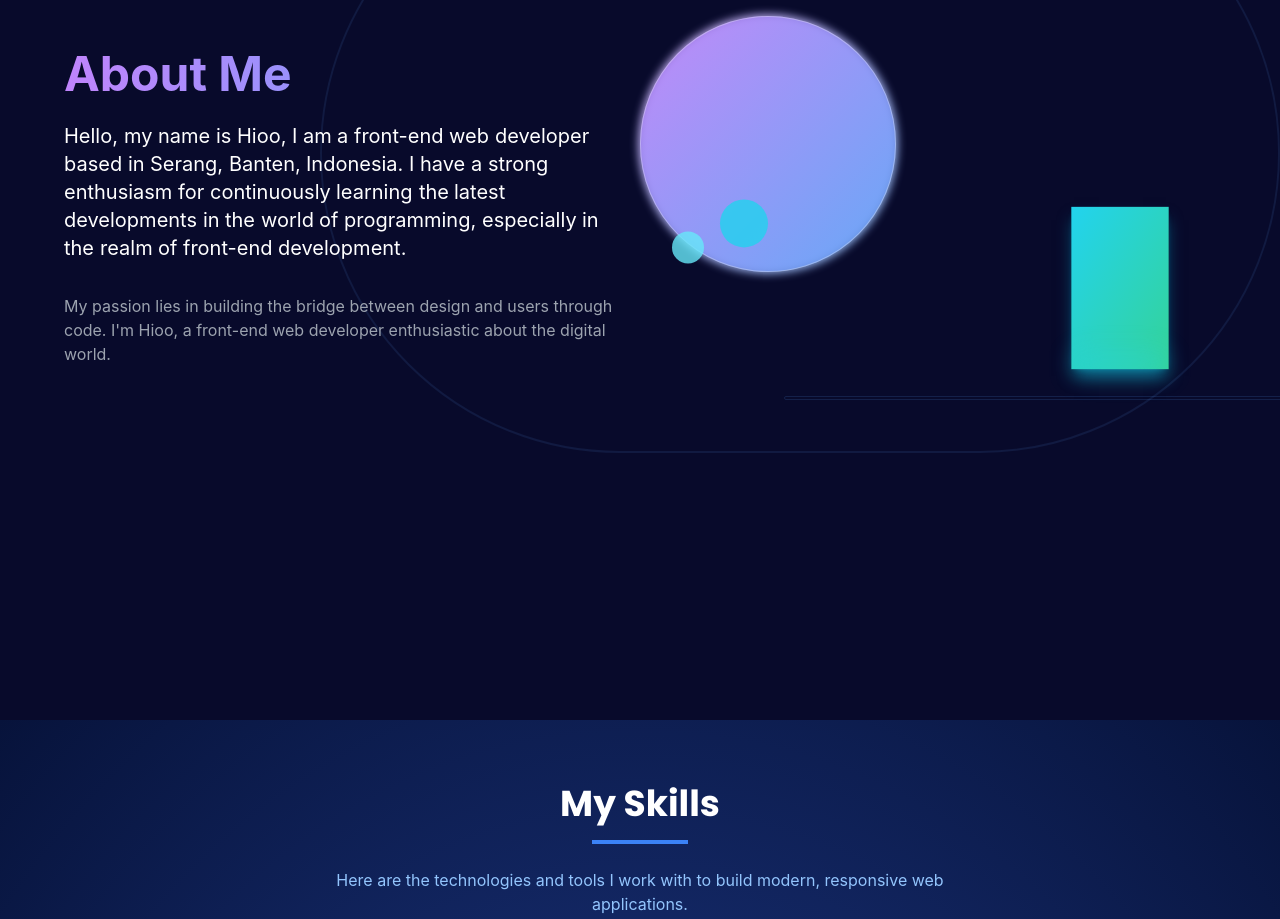
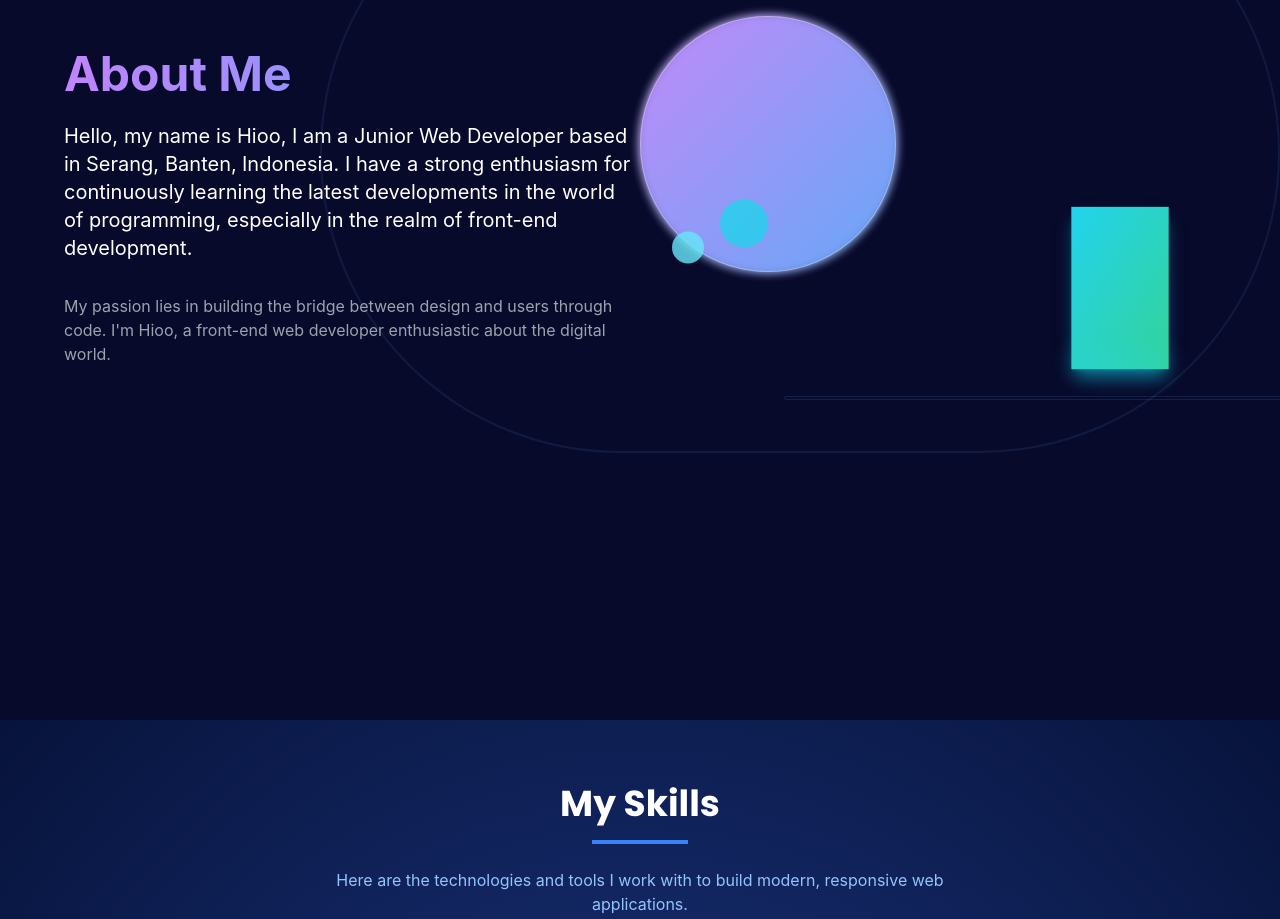
Before and after one commit to hioov1/hioov1-portfolio, a React (Vite) app: page / in a window 1280 px wide. Shown: the part 800-1719 px from the top of the page. Built offline with nearby package versions, Linux system fonts and the light colour scheme; a web font is replaced by a local one.

Commit message:
change about

```diff
--- a/src/components/About.jsx
+++ b/src/components/About.jsx
@@ -80,7 +80,7 @@ const AboutMe = () => {
           </motion.h2>
 
           <BlurText
-            text="Hello, my name is Hioo, I am a front-end web developer based in Serang, Banten, Indonesia. I have a strong enthusiasm for continuously learning the latest developments in the world of programming, especially in the realm of front-end development."
+            text="Hello, my name is Hioo, I am a Junior Web Developer based in Serang, Banten, Indonesia. I have a strong enthusiasm for continuously learning the latest developments in the world of programming, especially in the realm of front-end development."
             delay={70}
             animateBy="words"
             direction="top"
```
